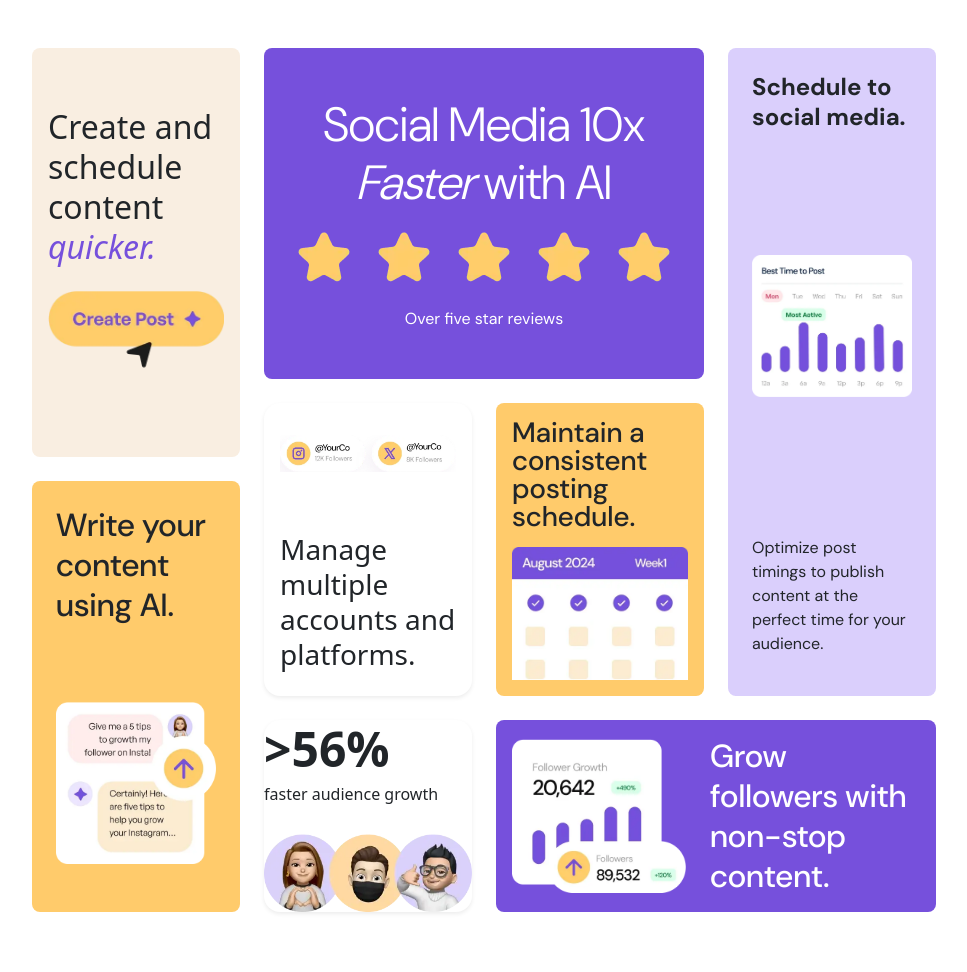
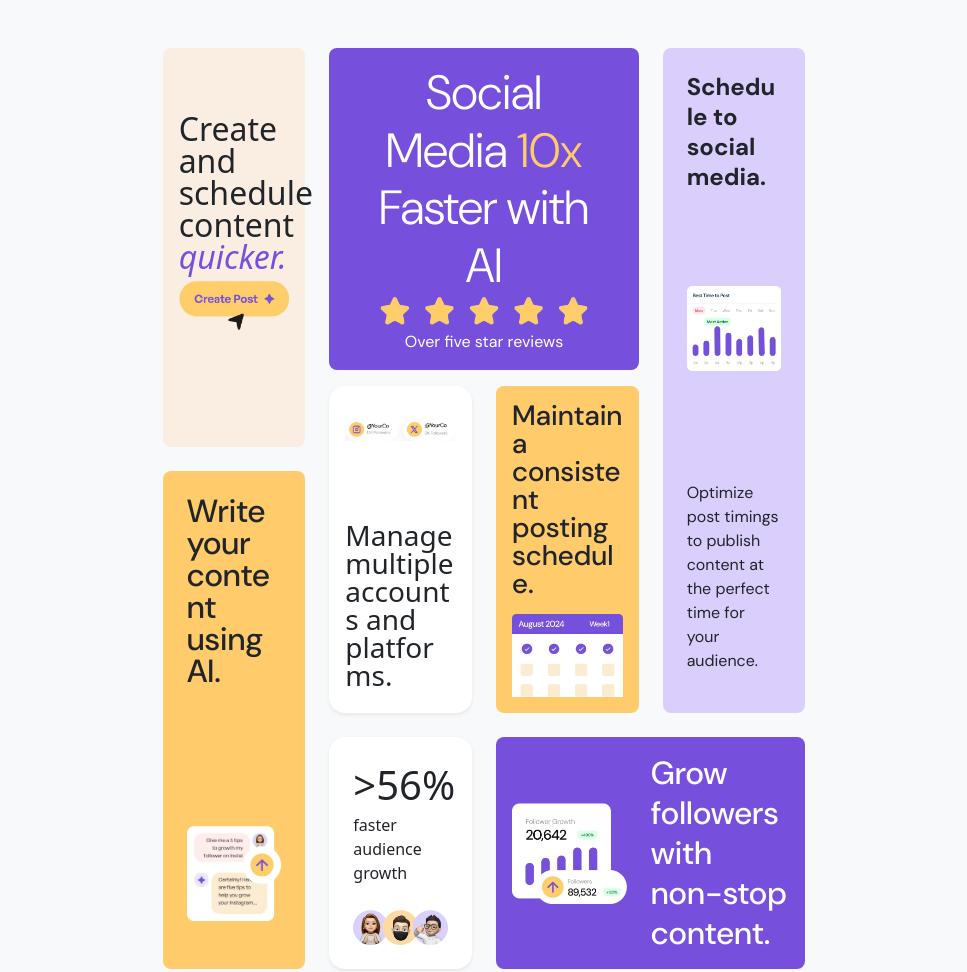
Before and after one commit to vaishalimangla/bento-grid-main-SBA3, a plain HTML site: page index.html in a window 1280 px wide. Shown: the whole page, without its empty margins (28-995 px from the left). Drawn offline with nearby package versions, Linux system fonts and the light colour scheme.

Commit message:
updating caontainer alignment code

```diff
--- a/index.html
+++ b/index.html
@@ -25,49 +25,57 @@
   <link href="https://cdn.jsdelivr.net/npm/bootstrap@5.1.1/dist/css/bootstrap.min.css" rel="stylesheet"
     integrity="sha384-F3w7mX95PdgyTmZZMECAngseQB83DfGTowi0iMjiWaeVhAn4FJkqJByhZMI3AhiU" crossorigin="anonymous">
 
-  <title>foo</title>
+  <title>Bento Grid</title>
 </head>
 
-<body class="px-5 py-5">
+<body class="bg-light d-flex justify-content-center align-items-center min-vh-100 py-4">
 
-  <div class="container">
+  <div class="container p-4">
     <!-- Main 12-Column Grid -->
+    <div class="row justify-content-center">
+      <!-- col-lg-9 or col-xl-8 shrinks the overall width of the grid -->
+      <div class="col-12 col-md-10 col-md-9 col-xl-8">
         <div class="row g-4">
 
           <!-- LEFT COLUMN (3 cols on large screens): 2 Stacked Cards -->
-      <div class="col-lg-3 d-flex flex-column gap-4">
+          <div class="col-md-3 d-flex flex-column gap-4">
             <!-- Card 1: Create and schedule -->
             <div class="bento-card bg-bento-cream px-3 flex-fill d-flex flex-column justify-content-center">
-          <h2 class="lh-sm mt-4 mb-4">
+              <h2 class="lh-1">
                 Create and schedule content <span class="text-bento-purple fst-italic">quicker.</span>
               </h2>
 
-          <img src="./assets/images/illustration-create-post.webp" class="mb-6" alt="Illustration of a person creating a post on a laptop" />
-          <div class="mb-5">  </div>
+              <img src="./assets/images/illustration-create-post.webp" class="mb-6"
+                alt="Illustration of a person creating a post on a laptop" />
+              <div class="mb-5"> </div>
 
             </div>
 
             <!-- Card 2: Write your content using AI -->
             <div class="bento-card bg-bento-yellow rounded-4 p-4 flex-fill d-flex flex-column justify-content-between">
-          <h2 class="fw-semibold lh-sm mb-2 text-break">Write your content using AI.</h2>
-          <img src="./assets/images/illustration-ai-content.webp" class="mb-4" alt="Illustration of a person using AI to write content" />
+              <h2 class="fw-semibold lh-1 mb-2 text-break">Write your content using AI.</h2>
+              <img src="./assets/images/illustration-ai-content.webp" class="mb-4"
+                alt="Illustration of a person using AI to write content" />
             </div>
           </div>
 
           <!-- RIGHT 9 COLUMNS: Nested Grid for Hero, Right Sidebar & Bottom Rows -->
-      <div class="col-lg-9">
+          <div class="col-md-9">
             <div class="row g-4 h-100">
 
               <!-- TOP-CENTER & MIDDLE AREA (8 of 9 cols) -->
-          <div class="col-lg-8 d-flex flex-column gap-4">
+              <div class="col-md-8 d-flex flex-column gap-3">
                 <!-- Hero Purple Card -->
-            <div class="bento-card bg-bento-purple text-center py-5">
-              <h1 class="display-5 text-white fw-semibold mb-3">
-                Social Media <span class="text-bento-gold">10x</span><br>
-                <span class="text-white fst-italic">Faster</span> with AI
-              </h1>
-              <img src="./assets/images/illustration-five-stars.webp" class="img-fluid mb-3" alt="Illustration of five stars" />
-              <div class="text-white fw-semibold text-break">Over five star reviews</div>
+                <div class="bento-card bg-bento-purple text-center py-3 px-5">
+                  <span class="display-5 text-bento-white fw-semibold">
+                    Social Media
+                    <span class="text-bento-yellow">10x</span><br>
+                    Faster with AI
+                  </span>
+
+                  <img src="./assets/images/illustration-five-stars.webp" class="img-fluid"
+                    alt="Illustration of five stars" />
+                  <div class="text-bento-white fw-semibold text-break">Over five star reviews</div>
                 </div>
                 <!-- Middle Two Sub-Cards -->
                 <div class="row g-4 flex-fill">
@@ -75,17 +83,19 @@
                   <div class="col-md-6">
                     <div class="bento-card bg-bento-white h-100 shadow-sm d-flex flex-column justify-content-between">
                       <div class="d-flex gap-2 p-3 mt-3">
-                    <img src="./assets/images/illustration-multiple-platforms.webp" class="img-fluid" alt="Illustration of multiple platforms" />
+                        <img src="./assets/images/illustration-multiple-platforms.webp" class="img-fluid"
+                          alt="Illustration of multiple platforms" />
                       </div>
-                  <h3 class="fw-semibold lh-sm p-3 text-break">Manage multiple accounts and platforms.</h3>
+                      <h3 class="fw-semibold lh-1 p-3 text-break">Manage multiple accounts and platforms.</h3>
                     </div>
                   </div>
 
                   <!-- Sub-Card: Maintain consistent schedule -->
                   <div class="col-md-6">
-                <div class="bento-card bg-bento-yellow h-100 d-flex flex-column justify-content-between p-3">
+                    <div class="bento-card bg-bento-yellow d-flex flex-column justify-content-between p-3">
                       <h3 class="fw-semibold lh-1 mb-3 text-break">Maintain a consistent posting schedule.</h3>
-                  <img src="./assets/images/illustration-consistent-schedule.webp" class="img-fluid" alt="Illustration of a consistent schedule" />
+                      <img src="./assets/images/illustration-consistent-schedule.webp" class="img-fluid"
+                        alt="Illustration of a consistent schedule" />
                     </div>
                   </div>
                 </div>
@@ -95,7 +105,8 @@
               <div class="col-lg-4">
                 <div class="bento-card bg-bento-lilac p-4 h-100 d-flex flex-column justify-content-between">
                   <h4 class="fw-bold lh-sm mb-3 text-break">Schedule to social media.</h4>
-              <img src="./assets/images/illustration-schedule-posts.webp" class="img-fluid mb-3" alt="Illustration of scheduling a post" />
+                  <img src="./assets/images/illustration-schedule-posts.webp" class="img-fluid mb-3"
+                    alt="Illustration of scheduling a post" />
                   <p class="fw-semibold b-0 mt-3 text-break">
                     Optimize post timings to publish content at the perfect time for your audience.
                   </p>
@@ -103,14 +114,15 @@
               </div>
 
               <!-- BOTTOM-CENTER CARD (4 of 9 cols): >56% faster audience growth -->
-          <div class="col-lg-4">
-            <div class="bento-card bg-bento-white h-100 shadow-sm d-flex flex-column justify-content-between">
+              <div class="col-md-4">
+                <div class="bento-card bg-bento-white h-100 shadow-sm d-flex flex-column justify-content-between p-4">
                   <div>
-                <h2 class="display-5 fw-bold mb-1">&gt;56%</h2>
+                    <h1 class="fw-semibold mb-1">&gt;56%</h1>
                     <p class="mb-4 text-break">faster audience growth</p>
                   </div>
                   <div class="d-flex gap-2">
-                <img src="./assets/images/illustration-audience-growth.webp" class="img-fluid" alt="Illustration of audience growth" />
+                    <img src="./assets/images/illustration-audience-growth.webp" class="img-fluid"
+                      alt="Illustration of audience growth" />
                   </div>
                 </div>
               </div>
@@ -119,7 +131,8 @@
               <div class="col-lg-8">
                 <div class="bento-card bg-bento-purple h-100 d-flex align-items-center gap-4 p-3">
                   <div>
-                <img src="./assets/images/illustration-grow-followers.webp" class="img-fluid " alt="Illustration of growth in followers" />
+                    <img src="./assets/images/illustration-grow-followers.webp" class="img-fluid "
+                      alt="Illustration of growth in followers" />
                   </div>
                   <div>
                     <h2 class="fw-semibold text-bento-white lh-sm mb-0 text-break">
@@ -134,7 +147,8 @@
 
         </div>
       </div>
-
+    </div>
+  </div>
 </body>
 
 </html>
--- a/style.css
+++ b/style.css
@@ -19,7 +19,7 @@ body {
 
 .container {
   max-width: 1200px;
-  width: 60vw
+
 
 }
 
@@ -62,3 +62,7 @@ body {
 .text-bento-white{
   color: var(--white);
 }
+.text-bento-yellow{
+  color: var(--yellow-500);
+
+}
```
Lines whose indentation alone changed are shown as unchanged.
